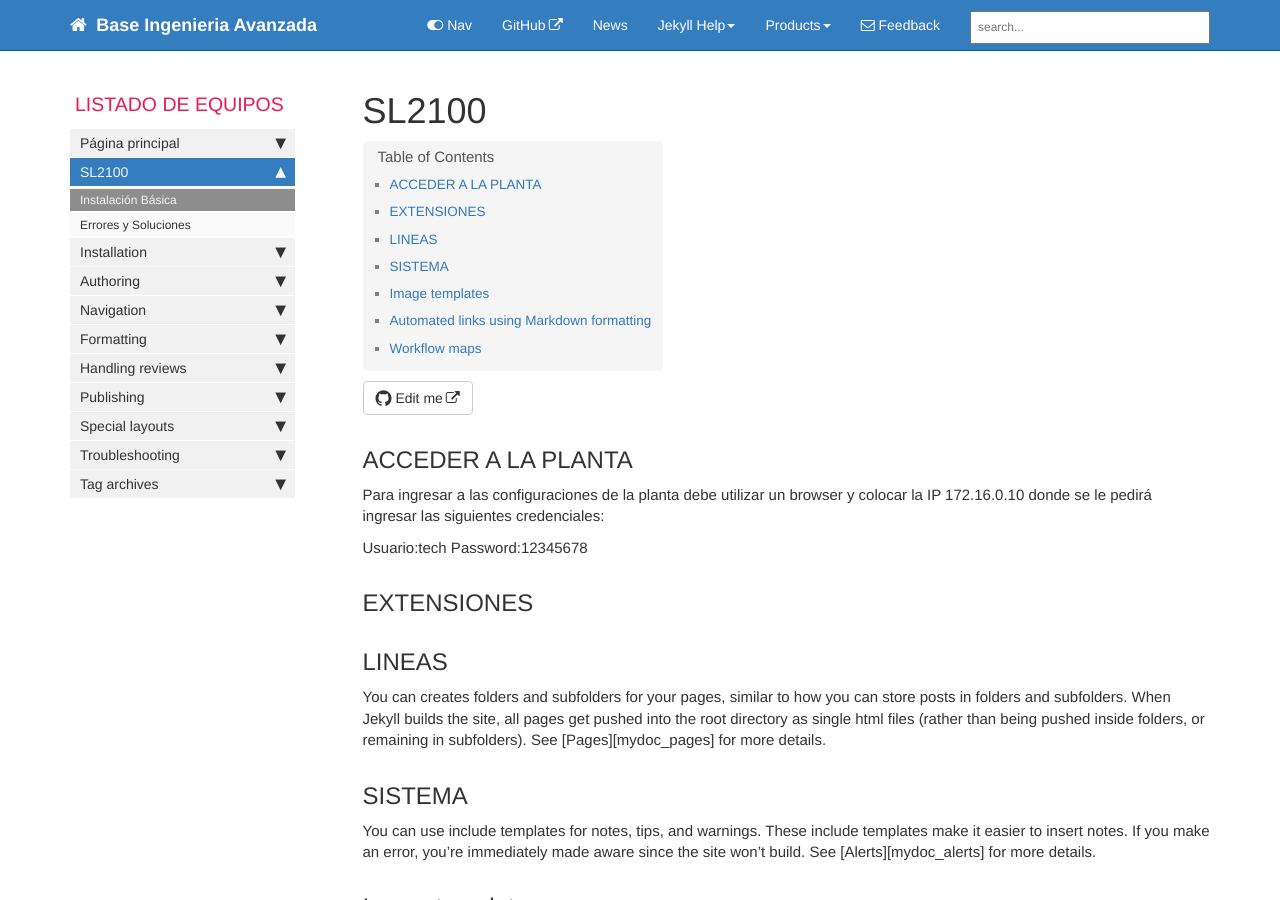
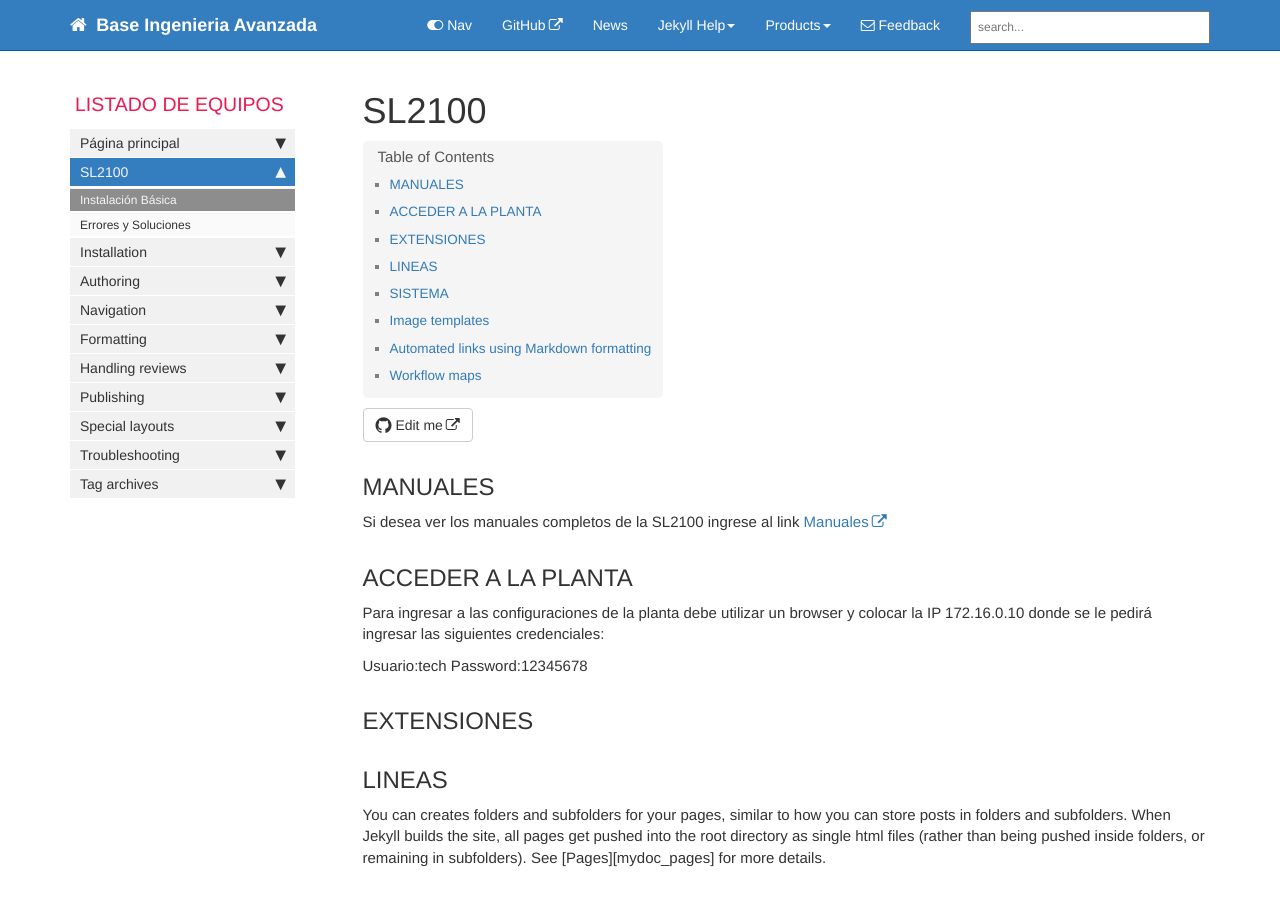
Before and after one commit to soporteiasa/soporteiasa.github.io, a Jekyll site: the page built from pages/mydoc/mydoc_release_notes_60.md, in a window 1280 px wide and 900 px high. Built offline with Jekyll 4.4.1, drawn with Linux system fonts in a browser that asks for light colours; comment, search, counter and statistics services are not loaded.

Commit message:
Update mydoc_release_notes_60.md

```diff
--- a/pages/mydoc/mydoc_release_notes_60.md
+++ b/pages/mydoc/mydoc_release_notes_60.md
@@ -8,6 +8,9 @@ sidebar: mydoc_sidebar
 permalink: mydoc_release_notes_60.html
 folder: mydoc
 ---
+## MANUALES
+Si desea ver los manuales completos de la SL2100 ingrese al link [Manuales](https://drive.google.com/drive/folders/12A8vo8xROqJdaGIwD6x4NSJPwsDGlLmt?usp=sharing "Manuales SL2100")
+
 ## ACCEDER A LA PLANTA
 Para ingresar a las configuraciones de la planta debe utilizar un browser y colocar la IP 172.16.0.10 donde se le pedirá ingresar las siguientes credenciales:
 
```
